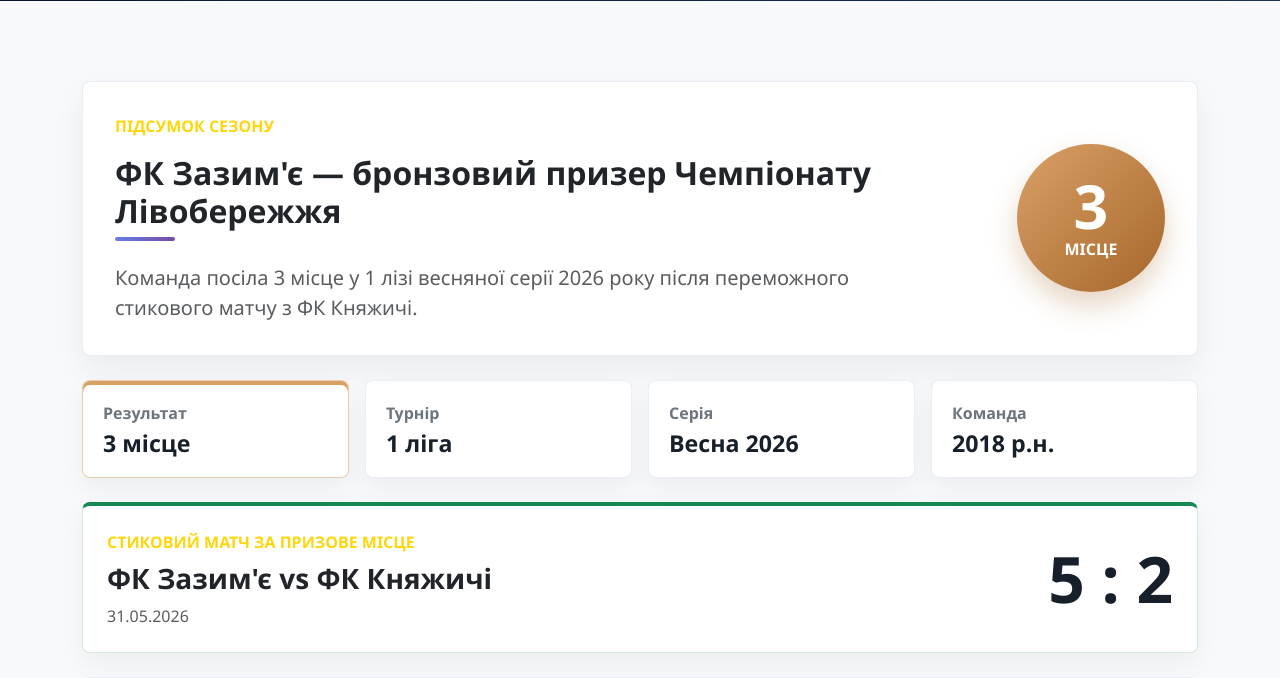
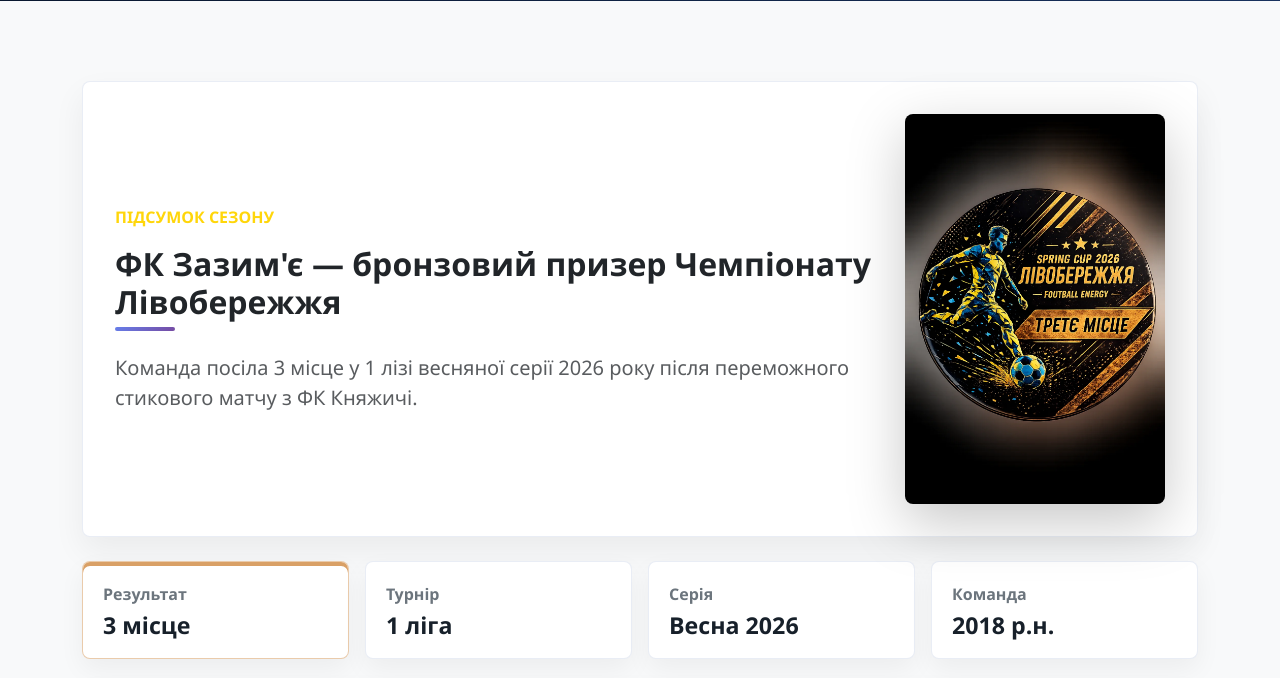
Before and after one commit to Dmytro-Karpenko-1/football_team_site, a Django app: page /standings/ in a window 1280 px wide. Shown: the part 419-1097 px from the top of the page. Run offline with Django 5.2, Linux system fonts and the light colour scheme; data comes from the database, SQL or seed files in the repository; data that the repository does not hold is empty.

Commit message:
Use third place medal image on standings

```diff
--- a/static/css/main.css
+++ b/static/css/main.css
@@ -913,27 +913,18 @@ body {
 }
 
 .season-summary__medal {
-    width: 148px;
-    height: 148px;
-    border-radius: 50%;
+    width: min(260px, 28vw);
     display: inline-flex;
-    flex-direction: column;
     align-items: center;
     justify-content: center;
-    color: #ffffff;
-    background: linear-gradient(135deg, #d9a066 0%, #a6672b 100%);
-    box-shadow: 0 14px 28px rgba(166, 103, 43, 0.28);
-}
-
-.season-summary__medal span {
-    font-size: 3.8rem;
-    font-weight: 900;
-    line-height: 1;
-}
-
-.season-summary__medal strong {
-    font-size: 1rem;
-    text-transform: uppercase;
+    filter: drop-shadow(0 18px 28px rgba(0, 0, 0, 0.22));
+}
+
+.season-summary__medal img {
+    width: 100%;
+    height: auto;
+    display: block;
+    border-radius: 8px;
 }
 
 .season-achievement-grid {
@@ -1885,6 +1876,7 @@ footer a:hover {
 
     .season-summary__medal {
         justify-self: start;
+        width: min(220px, 45vw);
     }
 
     .season-achievement-grid {
@@ -2059,12 +2051,7 @@ footer a:hover {
     }
 
     .season-summary__medal {
-        width: 120px;
-        height: 120px;
-    }
-
-    .season-summary__medal span {
-        font-size: 3rem;
+        width: min(190px, 70vw);
     }
 
     .season-achievement-grid {
--- a/templates/base.html
+++ b/templates/base.html
@@ -8,7 +8,7 @@
     <title>{% block title %}Футбольний клуб{% endblock %}</title>
     <link rel="icon" type="image/png" href="{% static 'images/logo.png' %}">
     <link href="https://cdn.jsdelivr.net/npm/bootstrap@5.3.0/dist/css/bootstrap.min.css" rel="stylesheet">
-    <link rel="stylesheet" href="{% static 'css/main.css' %}?v=20260603-season-summary">
+    <link rel="stylesheet" href="{% static 'css/main.css' %}?v=20260603-season-medal-image">
     {% block extra_css %}{% endblock %}
 </head>
 
--- a/templates/team/standings.html
+++ b/templates/team/standings.html
@@ -1,4 +1,5 @@
 {% extends "base.html" %}
+{% load static %}
 {% load hero_tags %}
 
 {% block title %}Турнірна таблиця - ФК Зазим'є{% endblock %}
@@ -26,8 +27,7 @@
                 </p>
             </div>
             <div class="season-summary__medal">
-                <span>3</span>
-                <strong>місце</strong>
+                <img src="{% static 'images/third-place-medal-2026.webp' %}" alt="Третє місце Чемпіонату Лівобережжя 2026">
             </div>
         </div>
 
```
Also changed, not shown: static/images/third-place-medal-2026.webp (added).
